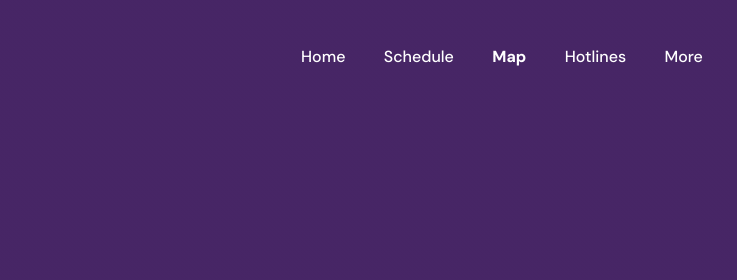
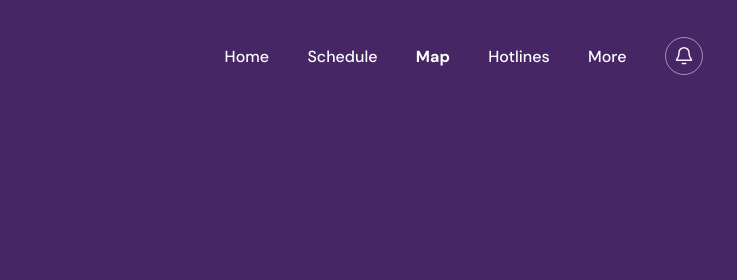
Before and after one commit to ekkay19/APPDEV-FINAL-PROJECT, a plain HTML site: page map.html in a window 1280 px wide. Shown: the top 280 px of the page, 435-1172 px from the left. Drawn offline with Linux system fonts and the light colour scheme.

Commit message:
Add notification icon to navigation bar

```diff
--- a/map.html
+++ b/map.html
@@ -50,6 +50,10 @@
             <a href="map.html" class="nav-link active" data-page="map">Map</a>
             <a href="hotlines.html" class="nav-link" data-page="hotlines">Hotlines</a>
             <button class="nav-link" id="moreTrigger" data-page="more" aria-haspopup="dialog" aria-expanded="false">More</button>
+            <a class="notification-icon-button" href="notifications.html" aria-label="View notifications" title="Notifications">
+                <svg viewBox="0 0 24 24" aria-hidden="true"><path d="M18 8a6 6 0 0 0-12 0c0 7-3 7-3 9h18c0-2-3-2-3-9"></path><path d="M10 21h4"></path></svg>
+                <span class="notification-count" aria-live="polite" hidden></span>
+            </a>
             <a href="profile.html" class="nav-link" aria-label="Visit Profile" title="User Profile">
                 <img src="assets/avatar_profile.png" alt="User profile">
             </a>
```
